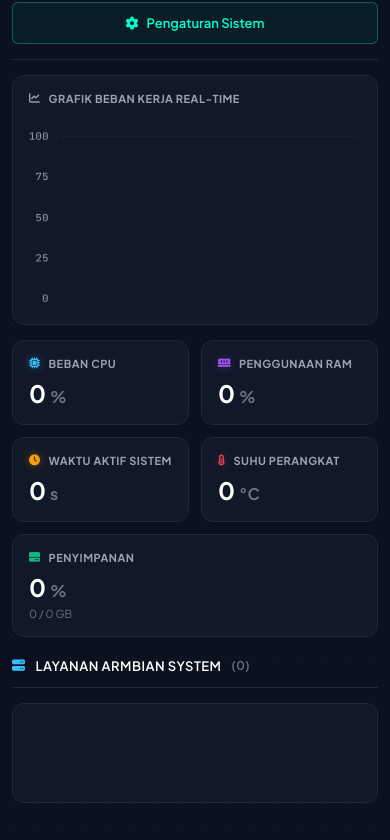
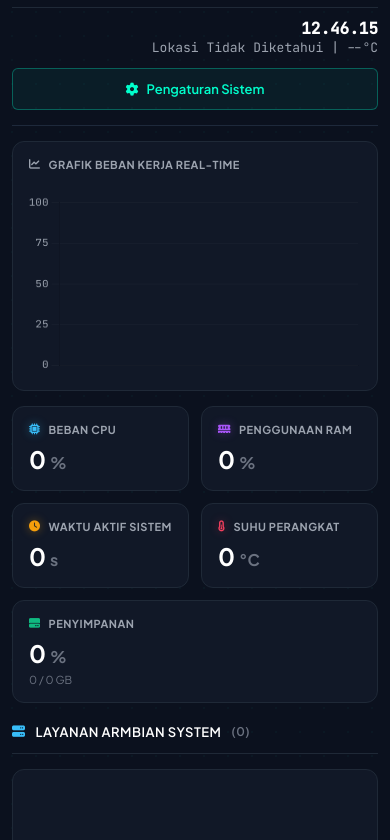
Before and after one commit to fjangky/dashboard-web, a website: page public/dashboard.html in a window 390 px wide. Shown: the part 48-888 px from the top of the page. Drawn offline with nearby package versions, Linux system fonts and the light colour scheme; no server answers.

Commit message:
Add files via upload

```diff
--- a/public/dashboard.html
+++ b/public/dashboard.html
@@ -176,6 +176,14 @@
             overflow: hidden;
             border: 1px solid #1f2937;
         }
+        @media (max-width: 640px) {
+        .header-info {
+            width: 100%;
+            border-top: 1px solid #1f2937;
+            padding-top: 10px;
+            margin-top: 5px;
+            }
+        }
     </style>
 </head>
 <body>
@@ -183,6 +191,13 @@
 <div class="app-container">
     <div class="header">
         <div class="logo" id="main-app-logo">Sistem Pusat Kendali <span id="main-app-host">STB-SERVER</span></div>
+        <div class="header-info" style="text-align: right; font-family: 'JetBrains Mono', monospace; font-size: 13px; color: #9ca3af;">
+            <div id="live-time" style="font-size: 16px; color: #ffffff; font-weight: 600;">--:--:--</div>
+            <div id="weather-info">
+                <span id="location">Mendeteksi lokasi...</span> |
+                <span id="temp">--°C</span>
+            </div>
+        </div>
         <button class="btn settings-btn" id="btn-cockpit" onclick="toggleSettingsModal(true)"><i class="fa-solid fa-gear"></i> Pengaturan Sistem</button>
     </div>
 
--- a/public/script.js
+++ b/public/script.js
@@ -353,3 +353,35 @@ setInterval(fetchData, 2000);
 setInterval(updateContainersMonitor, 4000);
 fetchData();
 updateContainersMonitor();
+
+// --- FUNGSI WAKTU REAL-TIME ---
+function updateTime() {
+    const now = new Date();
+    document.getElementById('live-time').innerText = now.toLocaleTimeString('id-ID', { hour12: false });
+}
+setInterval(updateTime, 1000);
+updateTime(); // Jalankan sekali saat load
+
+// --- FUNGSI CUACA (Menggunakan IP Geolocation gratis) ---
+async function fetchWeather() {
+    try {
+        // Mendapatkan lokasi berdasarkan IP (gratis & tanpa API Key)
+        const ipRes = await fetch('https://ipapi.co/json/');
+        const ipData = await ipRes.json();
+        const city = ipData.city;
+
+        // Menampilkan lokasi
+        document.getElementById('location').innerText = city;
+
+        // Mengambil cuaca dari wttr.in (Sangat ringan untuk STB)
+        const weatherRes = await fetch(`https://wttr.in/${city}?format=%t`);
+        const temp = await weatherRes.text();
+        document.getElementById('temp').innerText = temp;
+    } catch (err) {
+        console.error("Gagal memuat cuaca:", err);
+        document.getElementById('location').innerText = "Lokasi Tidak Diketahui";
+    }
+}
+fetchWeather();
+// Update cuaca setiap 30 menit
+setInterval(fetchWeather, 1800000);
```
